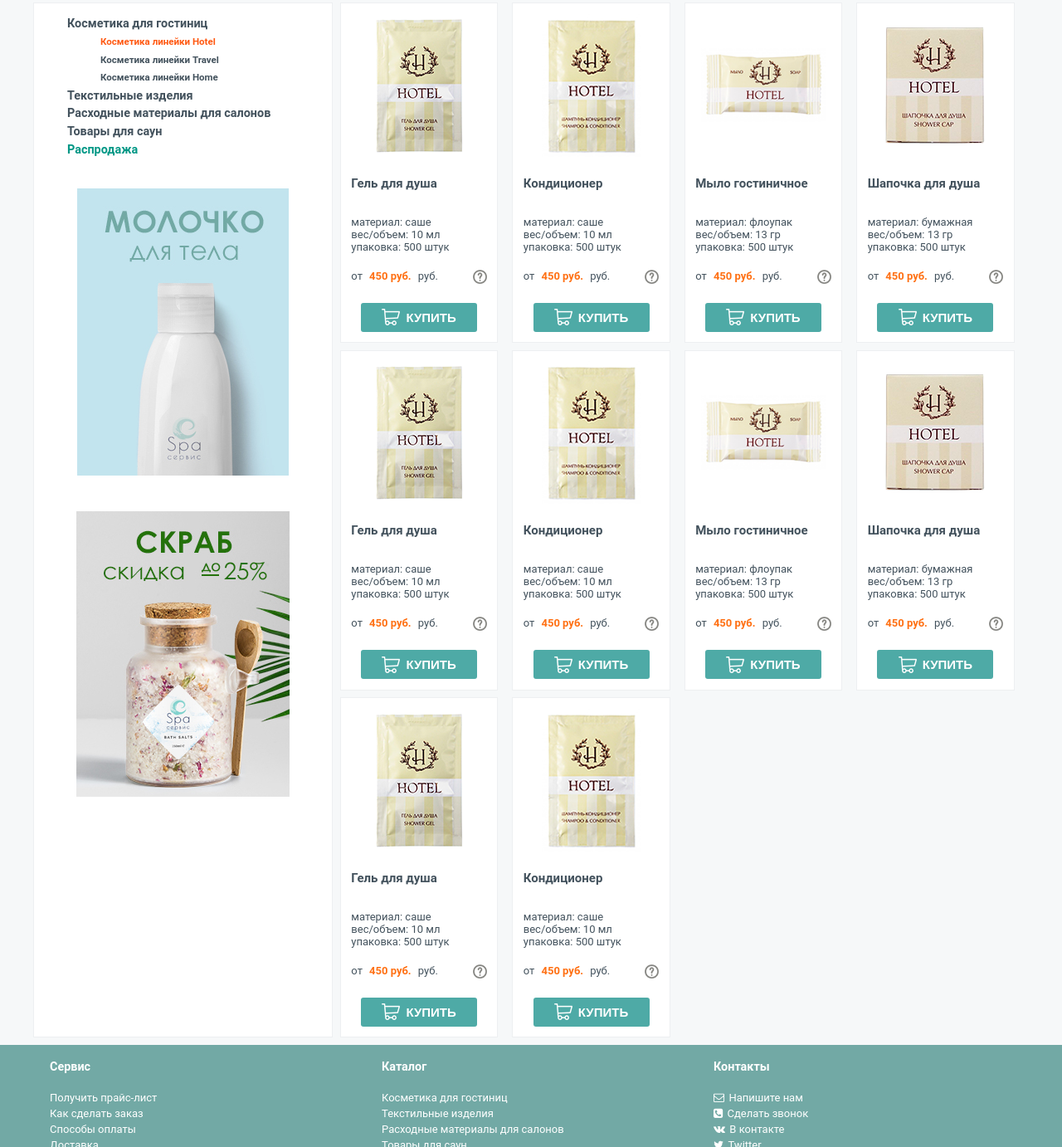
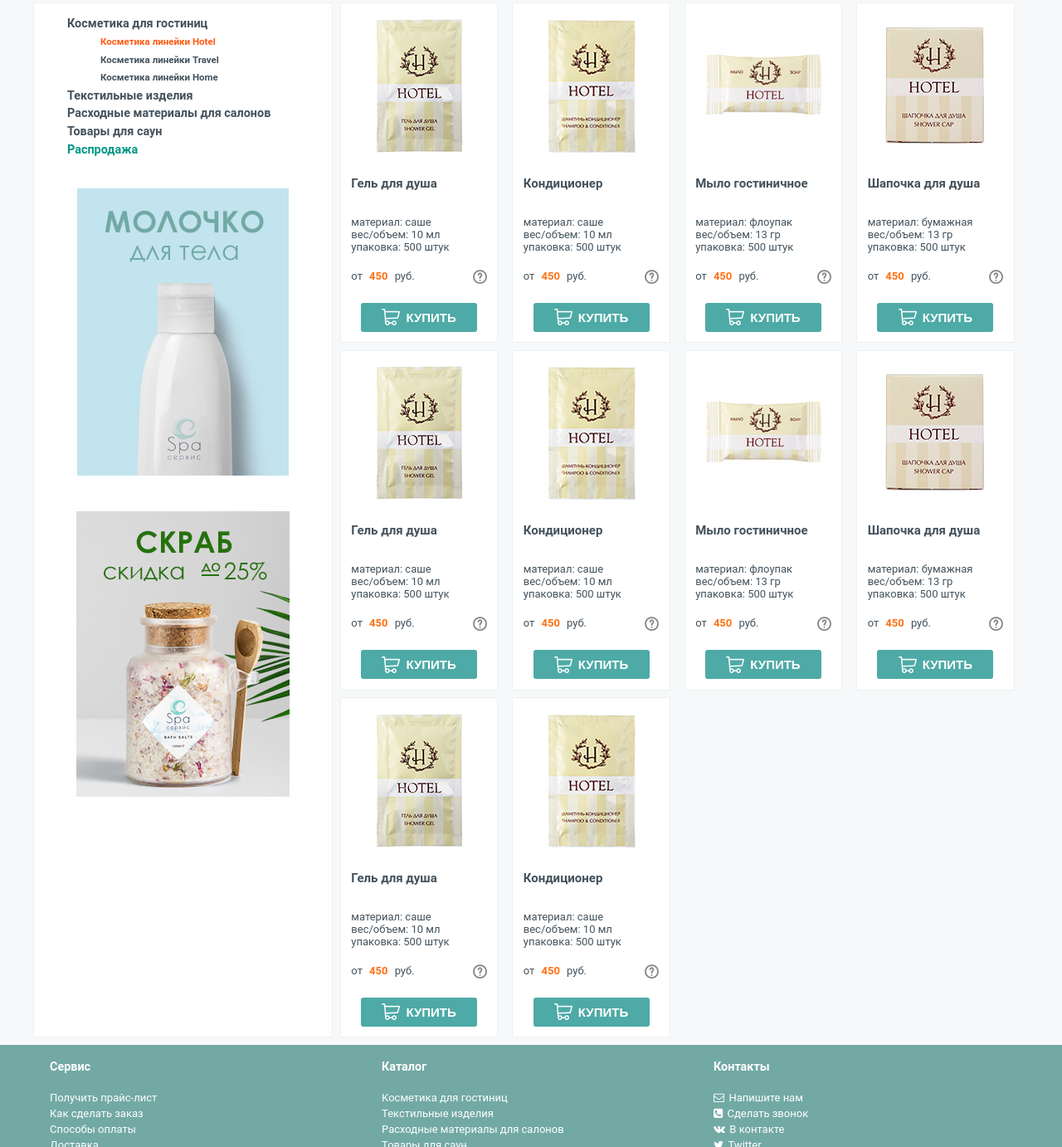
Before and after one commit to Jucharick/Jucharick.github.io, a plain HTML site: page SPA-shop/index.html in a window 1280 px wide. Shown: the part 191-1573 px from the top of the page at 83% size. Drawn offline with Linux system fonts and the light colour scheme.

Commit message:
Update index.html

```diff
--- a/SPA-shop/index.html
+++ b/SPA-shop/index.html
@@ -120,7 +120,7 @@
 					</div>
 					<div class="price">
 						<p>от </p>
-						<p class="cost text-orange">450 руб.</p>
+						<p class="cost text-orange">450</p>
 						<p>руб.</p>
 						<div class="card-question" data-description="Количество товара Вы всегда можете отредактировать в корзине."><img src="img/product-info-icon.png" alt="question" ></div>
 					</div>
@@ -141,7 +141,7 @@
 					</div>
 					<div class="price">
 						<p>от </p>
-						<p class="cost text-orange">450 руб.</p>
+						<p class="cost text-orange">450</p>
 						<p>руб.</p>
 						<div class="card-question" data-description="Количество товара Вы всегда можете отредактировать в корзине."><img src="img/product-info-icon.png" alt="question" ></div>
 					</div>
@@ -162,7 +162,7 @@
 					</div>
 					<div class="price">
 						<p>от </p>
-						<p class="cost text-orange">450 руб.</p>
+						<p class="cost text-orange">450</p>
 						<p>руб.</p>
 						<div class="card-question" data-description="Количество товара Вы всегда можете отредактировать в корзине."><img src="img/product-info-icon.png" alt="question" ></div>
 					</div>
@@ -183,7 +183,7 @@
 					</div>
 					<div class="price">
 						<p>от </p>
-						<p class="cost text-orange">450 руб.</p>
+						<p class="cost text-orange">450</p>
 						<p>руб.</p>
 						<div class="card-question" data-description="Количество товара Вы всегда можете отредактировать в корзине."><img src="img/product-info-icon.png" alt="question" ></div>
 					</div>
@@ -204,7 +204,7 @@
 					</div>
 					<div class="price">
 						<p>от </p>
-						<p class="cost text-orange">450 руб.</p>
+						<p class="cost text-orange">450</p>
 						<p>руб.</p>
 						<div class="card-question" data-description="Количество товара Вы всегда можете отредактировать в корзине."><img src="img/product-info-icon.png" alt="question" ></div>
 					</div>
@@ -225,7 +225,7 @@
 					</div>
 					<div class="price">
 						<p>от </p>
-						<p class="cost text-orange">450 руб.</p>
+						<p class="cost text-orange">450</p>
 						<p>руб.</p>
 						<div class="card-question" data-description="Количество товара Вы всегда можете отредактировать в корзине."><img src="img/product-info-icon.png" alt="question" ></div>
 					</div>
@@ -246,7 +246,7 @@
 					</div>
 					<div class="price">
 						<p>от </p>
-						<p class="cost text-orange">450 руб.</p>
+						<p class="cost text-orange">450</p>
 						<p>руб.</p>
 						<div class="card-question" data-description="Количество товара Вы всегда можете отредактировать в корзине."><img src="img/product-info-icon.png" alt="question" ></div>
 					</div>
@@ -267,7 +267,7 @@
 					</div>
 					<div class="price">
 						<p>от </p>
-						<p class="cost text-orange">450 руб.</p>
+						<p class="cost text-orange">450</p>
 						<p>руб.</p>
 						<div class="card-question" data-description="Количество товара Вы всегда можете отредактировать в корзине."><img src="img/product-info-icon.png" alt="question" ></div>
 					</div>
@@ -288,7 +288,7 @@
 					</div>
 					<div class="price">
 						<p>от </p>
-						<p class="cost text-orange">450 руб.</p>
+						<p class="cost text-orange">450</p>
 						<p>руб.</p>
 						<div class="card-question" data-description="Количество товара Вы всегда можете отредактировать в корзине."><img src="img/product-info-icon.png" alt="question" ></div>
 					</div>
@@ -309,7 +309,7 @@
 					</div>
 					<div class="price">
 						<p>от </p>
-						<p class="cost text-orange">450 руб.</p>
+						<p class="cost text-orange">450</p>
 						<p>руб.</p>
 						<div class="card-question" data-description="Количество товара Вы всегда можете отредактировать в корзине."><img src="img/product-info-icon.png" alt="question" ></div>
 					</div>
```
